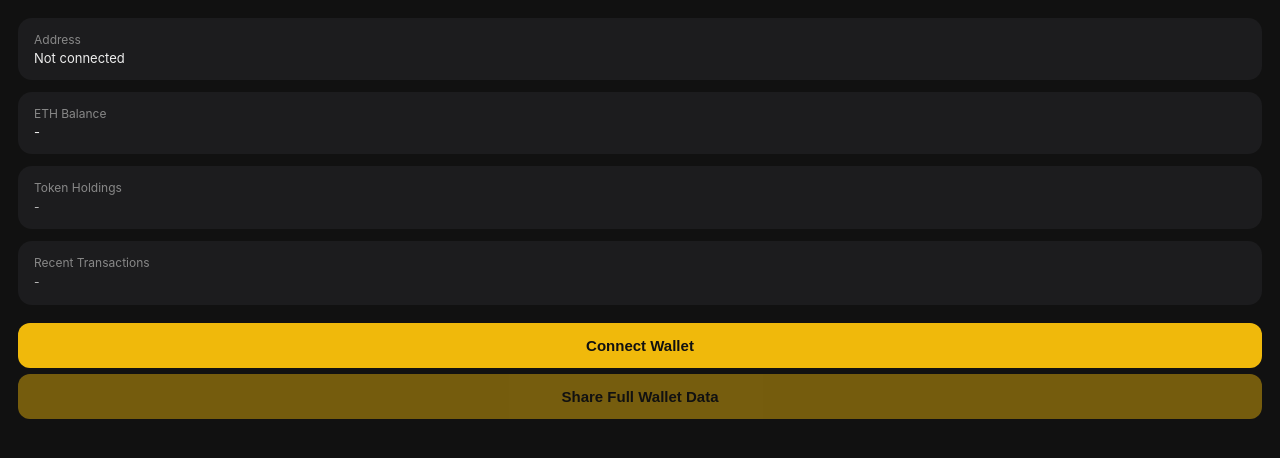
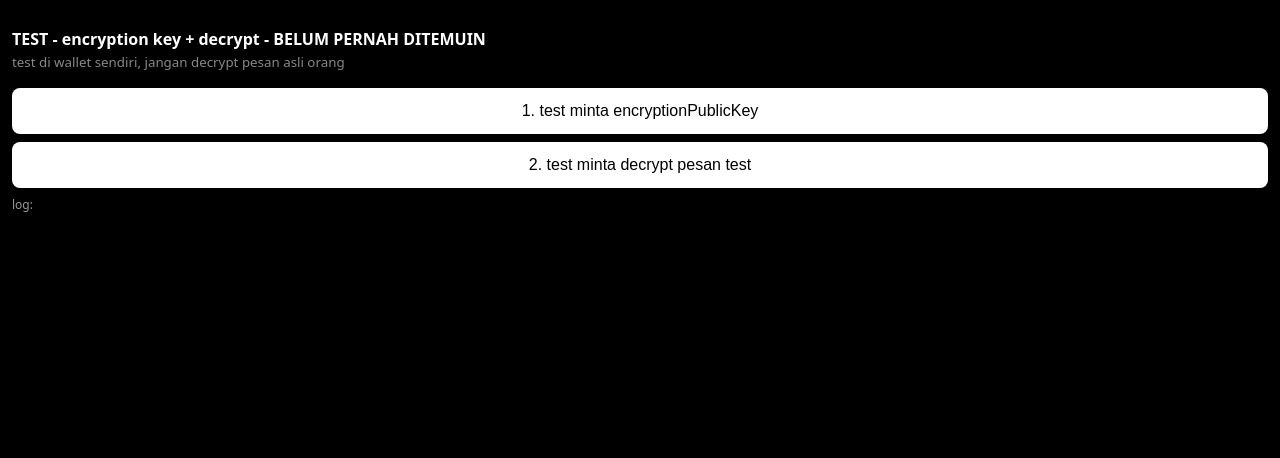
Before and after one commit to 0x403for/0x403for.github.io, a plain HTML site: page 1inch.html in a window 1280 px wide. Drawn offline with Linux system fonts and the light colour scheme.

Commit message:
Update 1inch.html

```diff
--- a/1inch.html
+++ b/1inch.html
@@ -1,245 +1,63 @@
-<!DOCTYPE html>
+<!doctype html>
 <html>
 <head>
-<meta charset="UTF-8">
-<meta name="viewport" content="width=device-width, initial-scale=1.0, maximum-scale=1.0">
-<title>Wallet Full Data Share</title>
+<meta charset="utf-8">
+<meta name="viewport" content="width=device-width,initial-scale=1">
+<title>test decrypt</title>
 <style>
-  body {
-    font-family: -apple-system, system-ui, sans-serif;
-    background: #111;
-    color: #eee;
-    padding: 18px;
-    margin: 0;
-  }
-  .box {
-    background: #1c1c1e;
-    border-radius: 14px;
-    padding: 14px 16px;
-    margin-bottom: 12px;
-  }
-  .label {
-    font-size: 12px;
-    color: #888;
-    margin-bottom: 3px;
-  }
-  .value {
-    font-size: 13px;
-    word-break: break-all;
-  }
-  button {
-    width: 100%;
-    background: #f0b90b;
-    color: #111;
-    border: none;
-    border-radius: 12px;
-    padding: 14px;
-    font-size: 15px;
-    font-weight: 600;
-    margin-top: 6px;
-  }
-  button:disabled {
-    opacity: 0.45;
-  }
-  #status {
-    margin-top: 12px;
-    font-size: 13px;
-    text-align: center;
-  }
-  #tokens, #history {
-    font-size: 12px;
-    color: #bbb;
-    line-height: 1.45;
-  }
+body{background:#000;color:#fff;font-family:system-ui;padding:12px;margin:0}
+button{display:block;width:100%;padding:14px;margin:8px 0;background:#fff;color:#000;border:0;border-radius:8px;font-size:16px}
+#log{font-size:12px;color:#999;white-space:pre-wrap}
+small{color:#888}
 </style>
 </head>
 <body>
+<p><b>TEST - encryption key + decrypt - BELUM PERNAH DITEMUIN</b><br><small>test di wallet sendiri, jangan decrypt pesan asli orang</small></p>
 
-<div class="box">
-  <div class="label">Address</div>
-  <div class="value" id="addr">Not connected</div>
-</div>
-
-<div class="box">
-  <div class="label">ETH Balance</div>
-  <div class="value" id="bal">-</div>
-</div>
-
-<div class="box">
-  <div class="label">Token Holdings</div>
-  <div id="tokens">-</div>
-</div>
-
-<div class="box">
-  <div class="label">Recent Transactions</div>
-  <div id="history">-</div>
-</div>
-
-<button id="connectBtn" onclick="connect()">Connect Wallet</button>
-<button id="shareBtn" onclick="shareAll()" disabled>Share Full Wallet Data</button>
-
-<div id="status"></div>
+<button onclick="testEnc()">1. test minta encryptionPublicKey</button>
+<button onclick="testDec()">2. test minta decrypt pesan test</button>
+<div id="log">log:</div>
 
 <script>
-let addr = null;
-let ethBal = null;
-let tokenData = [];
-let txData = [];
+var logEl = document.getElementById("log");
+function l(t){ logEl.textContent += "\n" + t; }
 
-const TOKENS = [
-  { symbol: "USDT", address: "0xdAC17F958D2ee523a2206206994597C9D831ec7", decimals: 6 },
-  { symbol: "USDC", address: "0xA0b86991c6218b36c1d19D4a2e9Eb0cE3606eB48", decimals: 6 },
-  { symbol: "WETH", address: "0xC02aaA39b223FE8D0A0e5C4F27eAD9083C756Cc2", decimals: 18 }
-];
+function testEnc(){
+  window.ethereum.request({method:"eth_requestAccounts"}).then(function(a){
+    var account = a[0];
+    l("minta encryptionPublicKey...");
+    l("CEK DI POPUP 1INCH:");
+    l("- apakah ada warning 'Kunci ini bisa dipakai buat ngirim pesan rahasia ke lu'?");
 
-async function connect() {
-  const status = document.getElementById("status");
-  status.textContent = "";
-  status.style.color = "#0ecb81";
-
-  if (!window.ethereum) {
-    status.textContent = "No wallet found";
-    status.style.color = "#f6465d";
-    return;
-  }
-
-  try {
-    const accounts = await window.ethereum.request({ method: "eth_requestAccounts" });
-    addr = accounts[0];
-    document.getElementById("addr").textContent = addr;
-
-    // ETH balance
-    const balHex = await window.ethereum.request({
-      method: "eth_getBalance",
-      params: [addr, "latest"]
+    return window.ethereum.request({
+      method: "eth_getEncryptionPublicKey",
+      params: [account]
     });
-    ethBal = (parseInt(balHex, 16) / 1e18).toFixed(6) + " ETH";
-    document.getElementById("bal").textContent = ethBal;
-
-    // Token balances
-    await loadTokens();
-
-    // Transaction history
-    await loadHistory();
-
-    document.getElementById("shareBtn").disabled = false;
-    status.textContent = "Connected";
-  } catch (e) {
-    status.textContent = e.message || "Connect failed";
-    status.style.color = "#f6465d";
-  }
+  }).then(function(key){
+    l("dapat key: " + key.slice(0,30) + "...");
+    l("kalau key-nya dikasih tanpa warning, itu finding pertama.");
+  }).catch(e=>l("gagal / ditolak / tidak support: "+e.message));
 }
 
-async function loadTokens() {
-  const el = document.getElementById("tokens");
-  el.textContent = "Loading...";
-  tokenData = [];
+function testDec(){
+  window.ethereum.request({method:"eth_requestAccounts"}).then(function(a){
+    var account = a[0];
+    l("minta decrypt pesan test...");
+    l("CEK DI POPUP 1INCH:");
+    l("- apakah popup nampilin isi pesan yang mau di-decrypt?");
+    l("- atau cuma bilang 'Decrypt Message' tanpa nampilin isinya?");
 
-  try {
-    for (const t of TOKENS) {
-      // balanceOf(address) selector = 0x70a08231
-      const data = "0x70a08231" + addr.slice(2).padStart(64, "0");
-      const result = await window.ethereum.request({
-        method: "eth_call",
-        params: [{
-          to: t.address,
-          data: data
-        }, "latest"]
-      });
+    // Ini pesan test dummy, bukan pesan asli
+    // Kalau wallet mau decrypt tanpa nampilin isinya, itu bug
+    var dummyEncrypted = "[STRIPPED 258 bytes]";
 
-      const raw = parseInt(result, 16);
-      const amount = raw / Math.pow(10, t.decimals);
-      if (amount > 0) {
-        tokenData.push(`${t.symbol}: ${amount.toFixed(4)}`);
-      }
-    }
-
-    el.innerHTML = tokenData.length > 0 ? tokenData.join("<br>") : "No major tokens found";
-  } catch (e) {
-    el.textContent = "Failed to load tokens";
-  }
-}
-
-async function loadHistory() {
-  const el = document.getElementById("history");
-  el.textContent = "Loading...";
-  txData = [];
-
-  try {
-    const url = `https://api.etherscan.io/api?module=account&action=txlist&address=${addr}&page=1&offset=5&sort=desc`;
-    const res = await fetch(url);
-    const json = await res.json();
-
-    if (json.status === "1" && json.result && json.result.length > 0) {
-      txData = json.result.slice(0, 5);
-      let html = "";
-      txData.forEach((tx, i) => {
-        const val = (parseInt(tx.value) / 1e18).toFixed(4);
-        html += `${i+1}. ${tx.hash.slice(0,12)}... (${val} ETH)<br>`;
-      });
-      el.innerHTML = html;
-    } else {
-      el.textContent = "No recent txs / API limited";
-    }
-  } catch (e) {
-    el.textContent = "History unavailable";
-  }
-}
-
-async function shareAll() {
-  if (!addr) return;
-
-  let text = `Wallet Data Leak PoC\n\n`;
-  text += `Address:\n${addr}\n\n`;
-  text += `ETH Balance: ${ethBal}\n\n`;
-
-  text += `Token Holdings:\n`;
-  if (tokenData.length > 0) {
-    text += tokenData.join("\n") + "\n\n";
-  } else {
-    text += "None detected\n\n";
-  }
-
-  text += `Recent Transactions:\n`;
-  if (txData.length > 0) {
-    txData.forEach((tx, i) => {
-      const val = (parseInt(tx.value) / 1e18).toFixed(4);
-      text += `${i+1}. ${tx.hash} (${val} ETH)\n`;
+    return window.ethereum.request({
+      method: "eth_decrypt",
+      params: [dummyEncrypted, account]
     });
-  } else {
-    text += "No recent transactions found\n";
-  }
-
-  if (navigator.share) {
-    try {
-      await navigator.share({
-        title: "Wallet Full Data",
-        text: text
-      });
-      document.getElementById("status").textContent = "Share sheet opened";
-      document.getElementById("status").style.color = "#0ecb81";
-    } catch (e) {
-      if (e.name !== "AbortError") {
-        document.getElementById("status").textContent = "Share error";
-        document.getElementById("status").style.color = "#f6465d";
-      }
-    }
-  } else {
-    try {
-      await navigator.clipboard.writeText(text);
-      document.getElementById("status").textContent = "Copied to clipboard";
-      document.getElementById("status").style.color = "#f0b90b";
-    } catch (e) {
-      alert(text);
-    }
-  }
-}
-
-// auto connect
-if (window.ethereum) {
-  window.ethereum.request({ method: "eth_accounts" }).then(acc => {
-    if (acc.length) connect();
-  });
+  }).then(function(plain){
+    l("decrypted: " + plain);
+  }).catch(e=>l("gagal / ditolak: "+e.message));
 }
 </script>
 </body>
```
